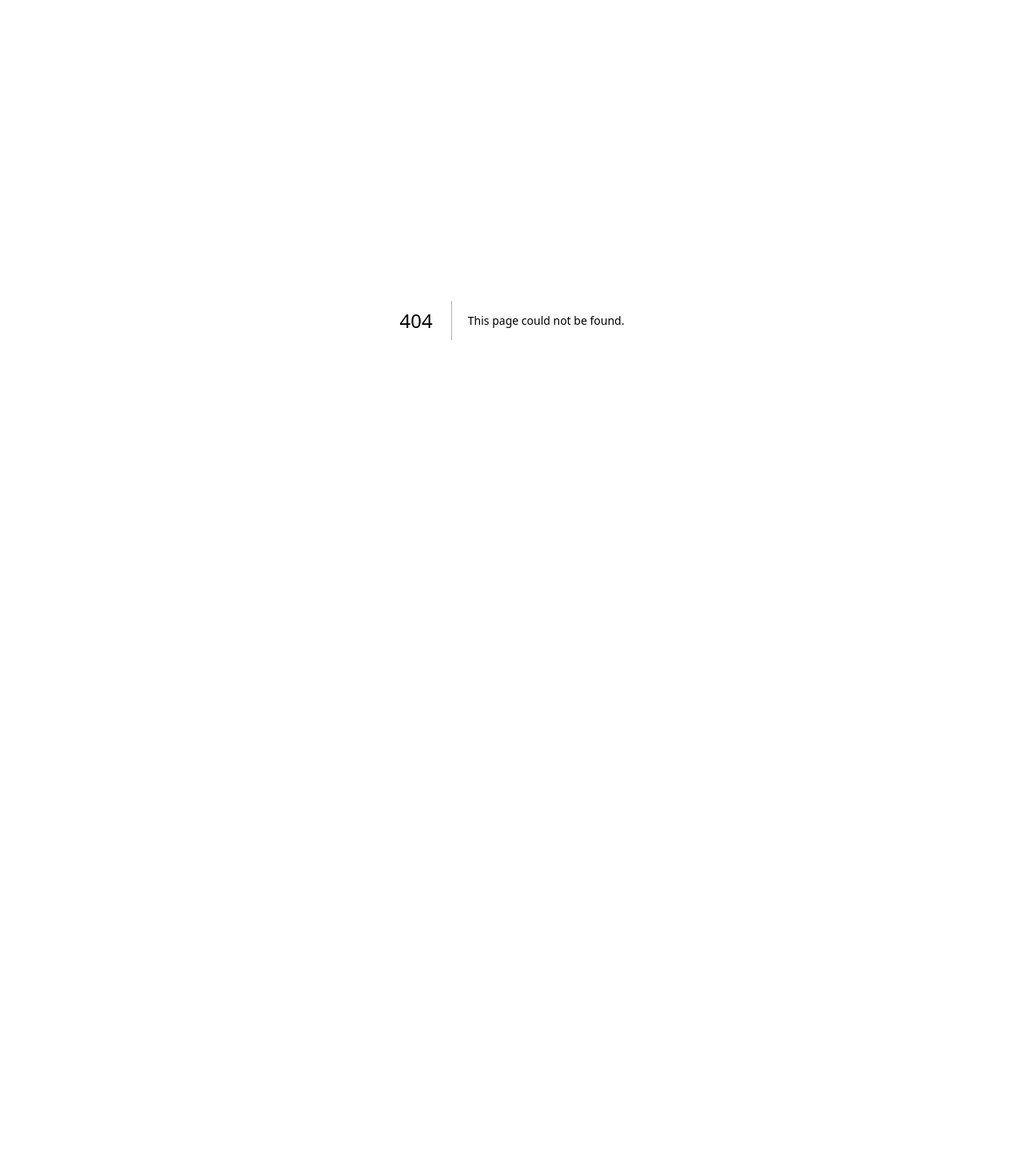
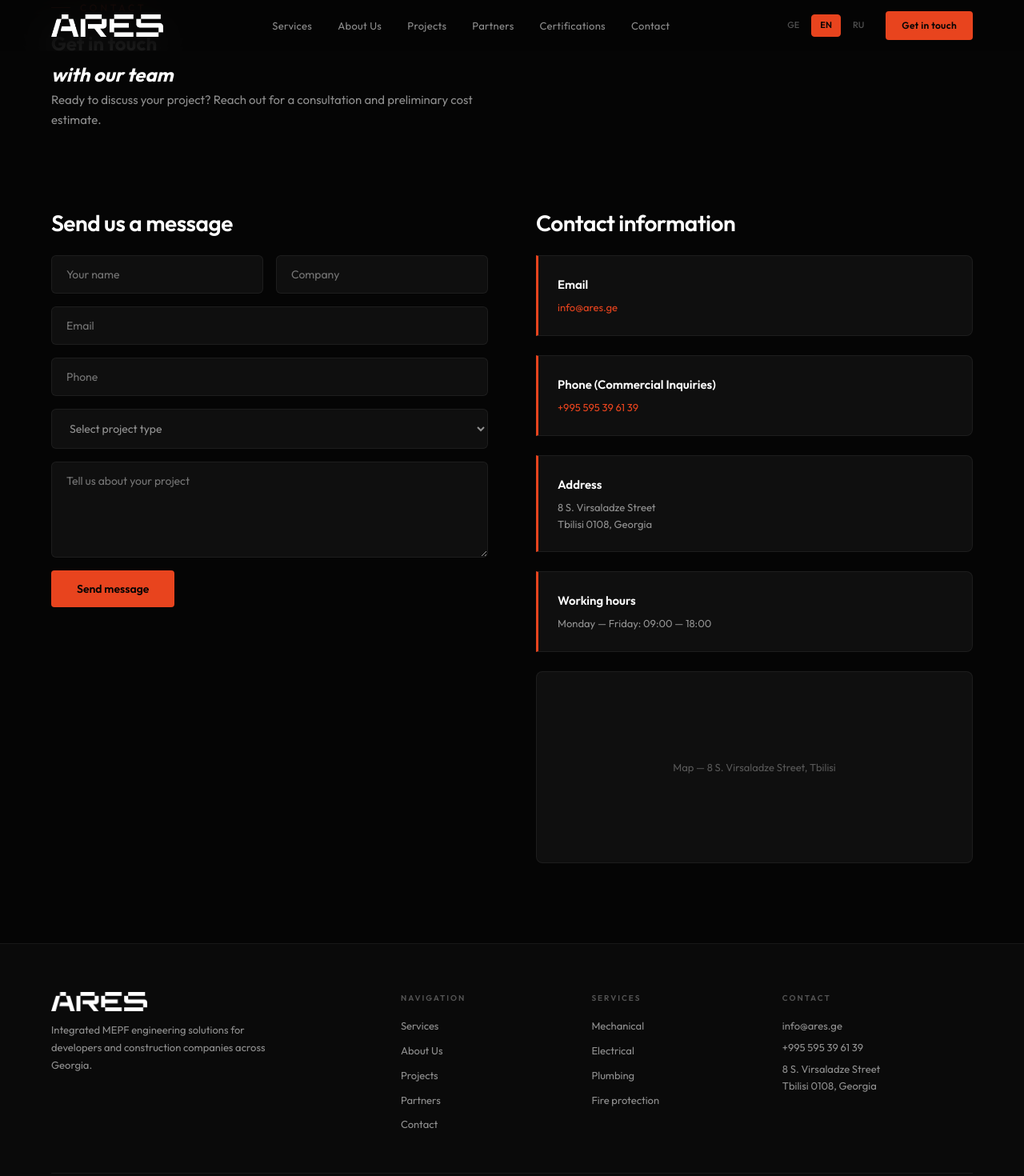
Before and after one commit to lukasturua9444/ares-ge, a Next.js app: page /contact in a window 1280 px wide. Before the commit this address had no page. Shown: the top 1470 px of the page at 80% size. Before the commit the page ends 800 px from the top, so only its background shows below. Built offline with nearby package versions, Linux system fonts and the light colour scheme.

Commit message:
Create page.js

```diff
--- /dev/null
+++ b/src/app/contact/page.js
@@ -0,0 +1,82 @@
+'use client';
+import { useEffect } from 'react';
+
+export default function ContactPage() {
+  useEffect(() => {
+    const observer = new IntersectionObserver(
+      (entries) => { entries.forEach((entry) => { if (entry.isIntersecting) { entry.target.classList.add('v'); observer.unobserve(entry.target); } }); },
+      { threshold: 0.08, rootMargin: '0px 0px -40px 0px' }
+    );
+    document.querySelectorAll('.anim').forEach((el) => observer.observe(el));
+  }, []);
+
+  return (
+    <>
+      <nav className="nav" id="nav">
+        <div className="nav-inner">
+          <a href="/" className="nav-logo"><img src="/images/ARES_White_Horizontal.png" alt="ARES" /></a>
+          <div className="nav-links"><a href="/services">Services</a><a href="/about">About Us</a><a href="/projects">Projects</a><a href="/partners">Partners</a><a href="/certifications">Certifications</a><a href="/contact" className="active-link">Contact</a></div>
+          <div className="nav-right"><div className="lang-sw"><a href="/ka/">GE</a><a href="/" className="active">EN</a><a href="/ru/">RU</a></div><a href="/contact" className="nav-cta">Get in touch</a></div>
+        </div>
+      </nav>
+
+      <section className="page-header">
+        <div className="wrap">
+          <div className="section-label anim">Contact</div>
+          <h1 className="page-title anim anim-d1">Get in touch<br /><em>with our team</em></h1>
+          <p className="section-sub anim anim-d2">Ready to discuss your project? Reach out for a consultation and preliminary cost estimate.</p>
+        </div>
+      </section>
+
+      <section className="section">
+        <div className="wrap">
+          <div style={{ display: 'grid', gridTemplateColumns: '1fr 1fr', gap: '60px', alignItems: 'start' }}>
+            <div className="anim">
+              <h2 className="section-title" style={{ fontSize: '28px', marginBottom: '24px' }}>Send us a message</h2>
+              <div style={{ display: 'flex', flexDirection: 'column', gap: '16px' }}>
+                <div style={{ display: 'grid', gridTemplateColumns: '1fr 1fr', gap: '16px' }}>
+                  <input type="text" placeholder="Your name" style={{ padding: '14px 18px', background: 'var(--card)', border: '1px solid var(--border)', borderRadius: '6px', fontSize: '14px', color: 'var(--text)', fontFamily: 'var(--font)', outline: 'none', width: '100%' }} />
+                  <input type="text" placeholder="Company" style={{ padding: '14px 18px', background: 'var(--card)', border: '1px solid var(--border)', borderRadius: '6px', fontSize: '14px', color: 'var(--text)', fontFamily: 'var(--font)', outline: 'none', width: '100%' }} />
+                </div>
+                <input type="email" placeholder="Email" style={{ padding: '14px 18px', background: 'var(--card)', border: '1px solid var(--border)', borderRadius: '6px', fontSize: '14px', color: 'var(--text)', fontFamily: 'var(--font)', outline: 'none', width: '100%' }} />
+                <input type="tel" placeholder="Phone" style={{ padding: '14px 18px', background: 'var(--card)', border: '1px solid var(--border)', borderRadius: '6px', fontSize: '14px', color: 'var(--text)', fontFamily: 'var(--font)', outline: 'none', width: '100%' }} />
+                <select style={{ padding: '14px 18px', background: 'var(--card)', border: '1px solid var(--border)', borderRadius: '6px', fontSize: '14px', color: 'var(--text2)', fontFamily: 'var(--font)', outline: 'none', width: '100%' }}>
+                  <option value="">Select project type</option>
+                  <option value="residential">Residential complex</option>
+                  <option value="commercial">Commercial property</option>
+                  <option value="mixed">Mixed-use building</option>
+                  <option value="public">Public building</option>
+                  <option value="other">Other</option>
+                </select>
+                <textarea placeholder="Tell us about your project" rows={5} style={{ padding: '14px 18px', background: 'var(--card)', border: '1px solid var(--border)', borderRadius: '6px', fontSize: '14px', color: 'var(--text)', fontFamily: 'var(--font)', outline: 'none', width: '100%', resize: 'vertical' }}></textarea>
+                <button className="btn-primary" style={{ width: 'fit-content' }}>Send message</button>
+              </div>
+            </div>
+            <div className="anim anim-d2">
+              <h2 className="section-title" style={{ fontSize: '28px', marginBottom: '24px' }}>Contact information</h2>
+              <div style={{ display: 'flex', flexDirection: 'column', gap: '24px' }}>
+                <div className="val-card"><h4>Email</h4><p><a href="mailto:info@ares.ge" style={{ color: 'var(--accent)' }}>info@ares.ge</a></p></div>
+                <div className="val-card"><h4>Phone (Commercial Inquiries)</h4><p><a href="tel:+995595396139" style={{ color: 'var(--accent)' }}>+995 595 39 61 39</a></p></div>
+                <div className="val-card"><h4>Address</h4><p>8 S. Virsaladze Street<br />Tbilisi 0108, Georgia</p></div>
+                <div className="val-card"><h4>Working hours</h4><p>Monday — Friday: 09:00 — 18:00</p></div>
+              </div>
+              <div style={{ marginTop: '24px', height: '240px', background: 'var(--card)', border: '1px solid var(--border)', borderRadius: '8px', display: 'flex', alignItems: 'center', justifyContent: 'center', color: 'var(--text3)', fontSize: '13px' }}>Map — 8 S. Virsaladze Street, Tbilisi</div>
+            </div>
+          </div>
+        </div>
+      </section>
+
+      <footer>
+        <div className="wrap">
+          <div className="footer-grid">
+            <div><div className="footer-brand"><img src="/images/ARES_White_Horizontal.png" alt="ARES" /></div><p className="footer-desc">Integrated MEPF engineering solutions for developers and construction companies across Georgia.</p></div>
+            <div className="footer-col"><h4>Navigation</h4><a href="/services">Services</a><a href="/about">About Us</a><a href="/projects">Projects</a><a href="/partners">Partners</a><a href="/contact">Contact</a></div>
+            <div className="footer-col"><h4>Services</h4><a href="/services">Mechanical</a><a href="/services">Electrical</a><a href="/services">Plumbing</a><a href="/services">Fire protection</a></div>
+            <div className="footer-col footer-contact"><h4>Contact</h4><p><a href="mailto:info@ares.ge">info@ares.ge</a></p><p><a href="tel:+995595396139">+995 595 39 61 39</a></p><p>8 S. Virsaladze Street<br />Tbilisi 0108, Georgia</p></div>
+          </div>
+          <div className="footer-bottom"><p>&copy; 2026 ARES. All rights reserved.</p><p>MEPF Engineering Solutions</p></div>
+        </div>
+      </footer>
+    </>
+  );
+}
```
